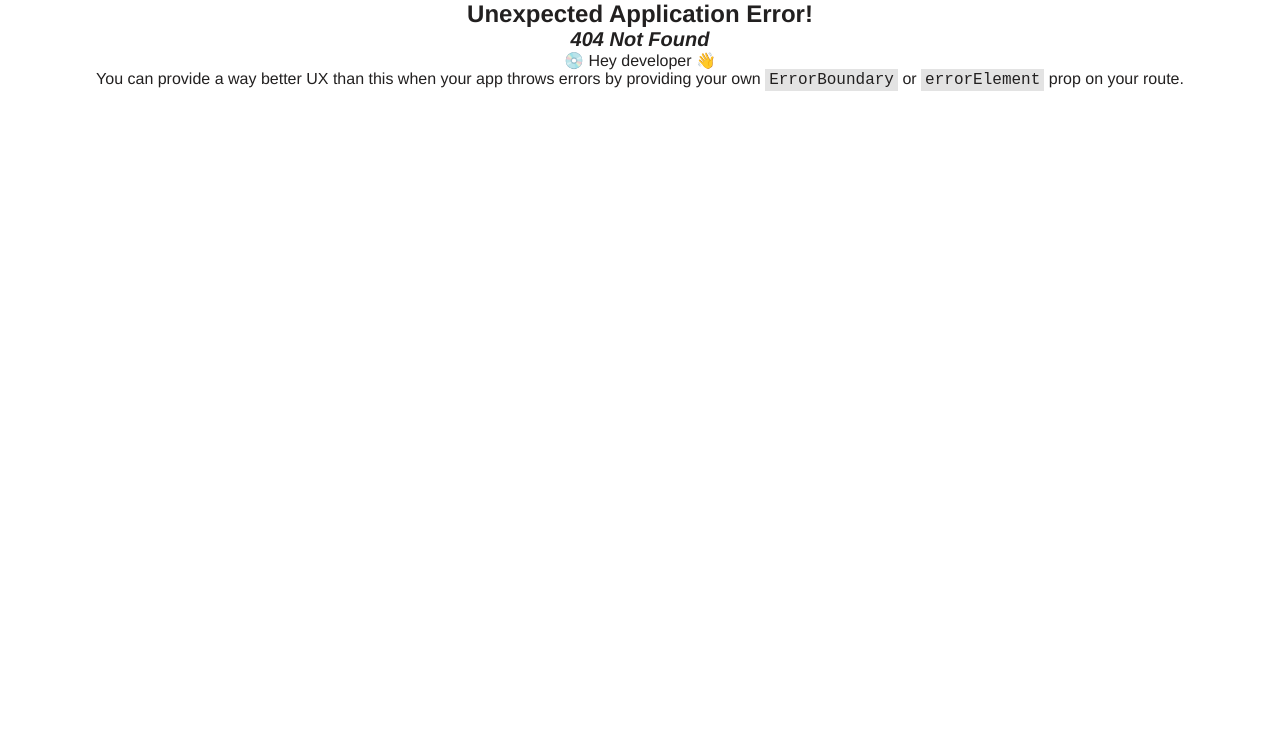
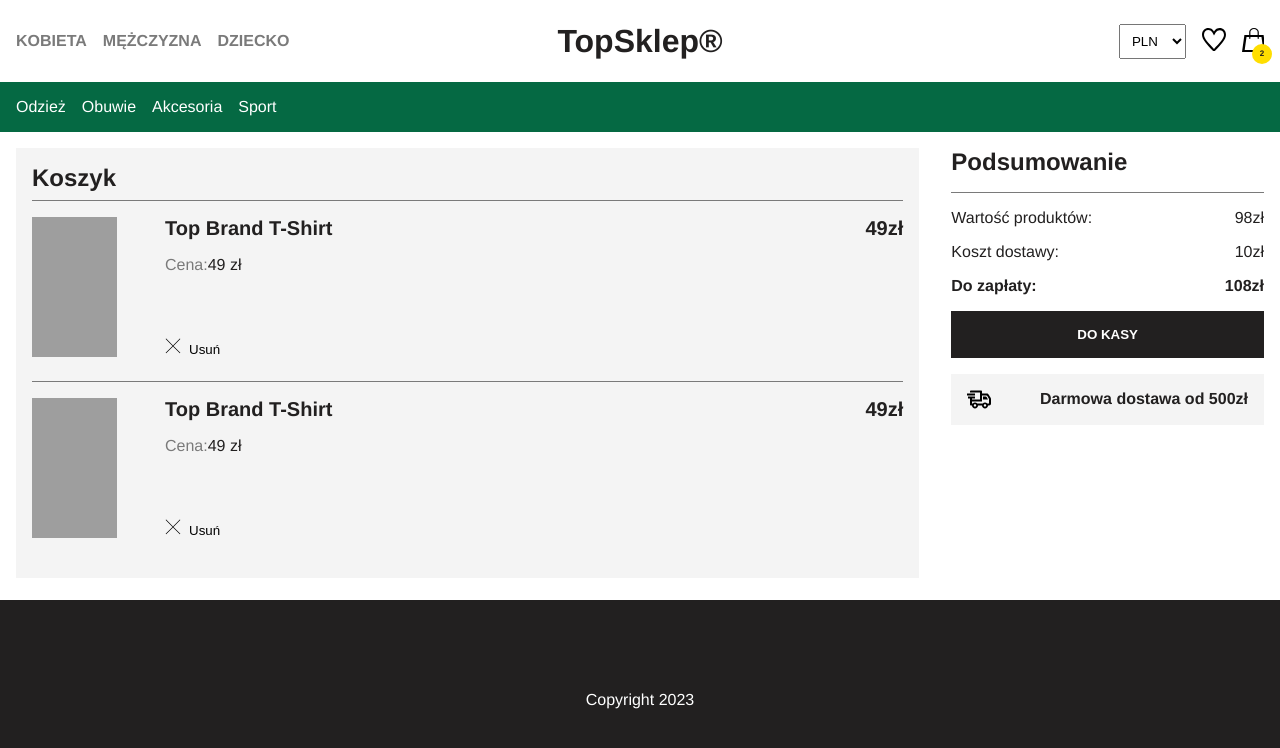
Before and after one commit to jagodakubicka/projekt-sklepu-ecommerce, a React (Vite) app in the folder front-end/: page /koszyk in a window 1280 px wide. Before the commit this address had no page. Shown: the top 748 px of the page. Built offline with nearby package versions, Linux system fonts and the light colour scheme.

Commit message:
router pages

```diff
--- a/front-end/src/components/IconMenu/IconMenu.jsx
+++ b/front-end/src/components/IconMenu/IconMenu.jsx
@@ -10,7 +10,7 @@ export function IconMenu(){
    <ul className={styles.iconMenu}>
     <li><Link to="/ulubione"><img src={HEART_ICON} alt="" /></Link></li>
     <li>
-      <Link to="/kooszyk">
+      <Link to="/koszyk">
         <img src={BAG_ICON} alt="" />
         <div className={styles.numberOfProducts}>{cartItem}</div>
        </Link>
--- a/front-end/src/components/Layout/Layout.jsx
+++ b/front-end/src/components/Layout/Layout.jsx
@@ -1,3 +1,4 @@
+import { Outlet } from "react-router-dom";
 import { CategoryMenu } from "../CategoryMenu/CategoryMenu";
 import { CurrencySelector } from "../CurrencySelector/CurrencySelector";
 import { Footer } from "../Footer/Footer";
@@ -7,7 +8,7 @@ import { MainContent } from "../MainContent/MainContent";
 import { MainMenu } from "../MainMenu/MainMenu";
 import { TopBar } from "../TopBar/TopBar";
 
-export function Layout({children}){
+export function Layout(){
  return <>
  <MainContent>
   <TopBar>
@@ -19,7 +20,7 @@ export function Layout({children}){
    </div>
  </TopBar>
  <CategoryMenu/>
- {children}
+ <Outlet/>
  </MainContent>
 
  <Footer/>
--- a/front-end/src/views/Cart/Cart.jsx
+++ b/front-end/src/views/Cart/Cart.jsx
@@ -1,4 +1,4 @@
-import { Layout } from "../../components/Layout/Layout";
+
 import { CartProductsList } from "../../components/CartProductsList/CartProductsList";
 import { FlexContainer } from "../../components/FlexContainer/FlexContainer";
 import { CartSummary } from "../../components/CartSummary/CartSummary";
@@ -40,11 +40,11 @@ export function Cart(){
   }];
 
  return(
-  <Layout>
+
    <FlexContainer>
     <CartProductsList products={cartProducts}/>
     <CartSummary products={cartProducts}/>
    </FlexContainer>
-  </Layout>
+
  )
 }
--- a/front-end/src/views/Favourites/Favourites.jsx
+++ b/front-end/src/views/Favourites/Favourites.jsx
@@ -1,5 +1,5 @@
 import { FavouritesList } from "../../components/FavouritesList/FavouritesList";
-import { Layout } from "../../components/Layout/Layout";
+
 
 export function Favourites(){
  const favouriteProducts = [{
@@ -37,8 +37,6 @@ export function Favourites(){
   maintenanceInfo: "Nemo et nam quasi in suscipit earum odit laborum repellat quo dolore rem, sequi eaque sapiente quibu"
   }];
  return(
-  <Layout>
    <FavouritesList products={favouriteProducts}></FavouritesList>
-  </Layout>
  )
 }
```
Also changed, not shown: front-end/src/main.jsx (+16 -6 lines).
